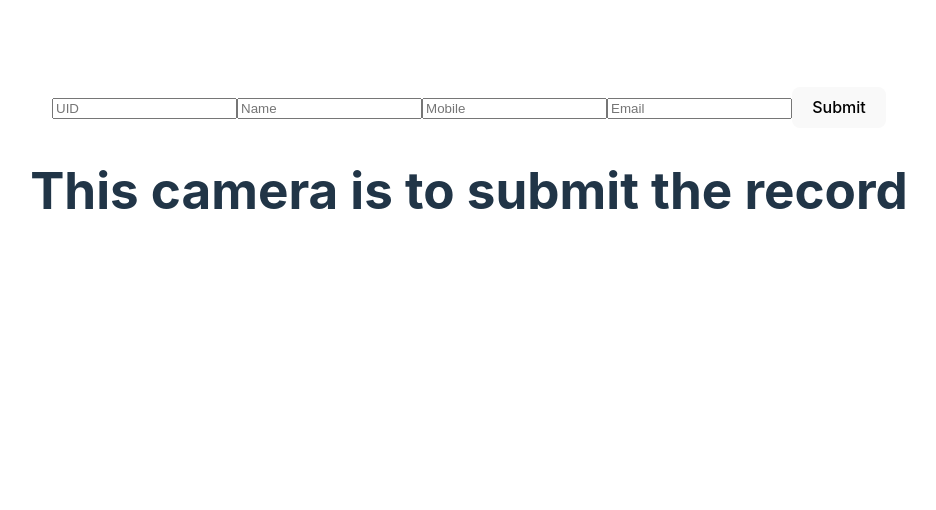
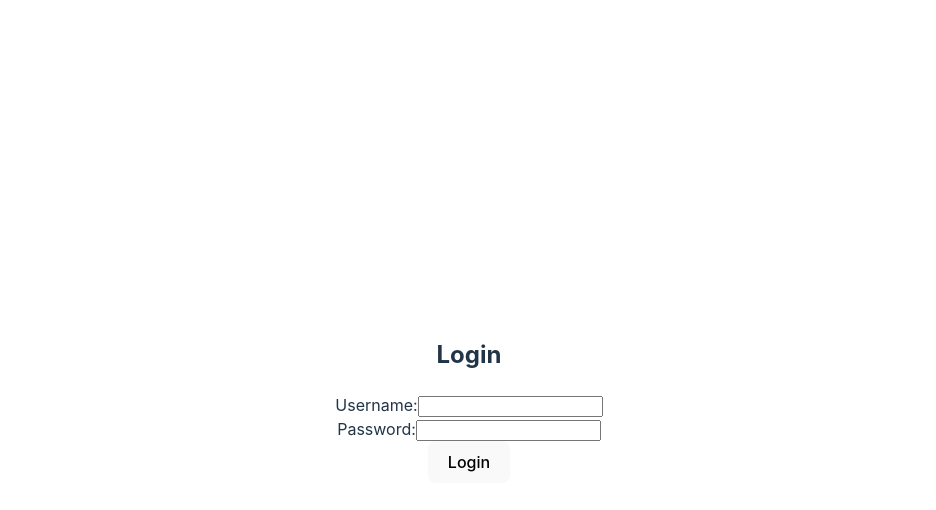
Before and after one commit to rudrapatel51/Orientation-GU, a React (Vite) app: page /scan in a window 1280 px wide. Shown: the top 510 px of the page, without its empty margins (171-1107 px from the left). Built offline with nearby package versions, Linux system fonts and the light colour scheme; no server answers.

Commit message:
done with authentitication

```diff
--- a/package.json
+++ b/package.json
@@ -19,6 +19,7 @@
     "react-dom": "^18.3.1",
     "react-qr-reader": "^3.0.0-beta-1",
     "react-qr-scanner": "^1.0.0-alpha.11",
+    "react-router-dom": "^6.25.1",
     "react-webcam": "^7.2.0"
   },
   "devDependencies": {
--- a/src/App.jsx
+++ b/src/App.jsx
@@ -3,18 +3,22 @@ import reactLogo from './assets/react.svg'
 import viteLogo from '/vite.svg'
 import './App.css'
 import UserForm from './Components/UserForm'
-import CheckQR from './Components/CheckQR'
+import { BrowserRouter, Routes, Route } from "react-router-dom";
 import QRCodeScanner from './Components/QRCodeScanner'
+import NoPage from "./Components/NoPage"
+import Login from './Authentication/Login'
+import QrLogin from './Authentication/QrLogin'
 
 function App() {
-  const [count, setCount] = useState(0)
 
   return (
-    <>
-      <UserForm />
-      {/* <CheckQR /> */}
-      <QRCodeScanner />
-    </>
+    <BrowserRouter>
+      <Routes>
+        <Route index element={<QrLogin />} />
+        <Route path="scan" element={<Login />} />
+        <Route path="*" element={<NoPage />} />
+      </Routes>
+    </BrowserRouter>
   )
 }
 
--- /dev/null
+++ b/src/Authentication/Login.jsx
@@ -0,0 +1,73 @@
+import React, { useState, useEffect } from 'react';
+import QRCodeScanner from '../Components/QRCodeScanner';
+
+const Login = () => {
+    const validUsername = 'rudra';
+    const validPassword = 'rudra@123';
+    const tokenKey = 'heyydontseeme';
+
+    const [username, setUsername] = useState('');
+    const [password, setPassword] = useState('');
+    const [isLoggedIn, setIsLoggedIn] = useState(false);
+    const [error, setError] = useState('');
+
+    useEffect(() => {
+        const token = localStorage.getItem(tokenKey);
+        if (token) {
+            setIsLoggedIn(true);
+        }
+    }, []);
+
+    const handleSubmit = (event) => {
+        event.preventDefault();
+        if (username === validUsername && password === validPassword) {
+            localStorage.setItem(tokenKey, 'some-token-value');
+            setIsLoggedIn(true);
+            setError('');
+        } else {
+            setError('Invalid username or password');
+        }
+    };
+
+    const handleLogout = () => {
+        localStorage.removeItem(tokenKey);
+        setIsLoggedIn(false);
+    };
+
+    return (
+        <div className="login-container">
+            <h2>Login</h2>
+            {isLoggedIn ? (
+                <div>
+                    <QRCodeScanner />
+                    <button onClick={handleLogout}>Logout</button>
+                </div>
+            ) : (
+                <form onSubmit={handleSubmit}>
+                    <div>
+                        <label>Username:</label>
+                        <input
+                            type="text"
+                            value={username}
+                            onChange={(e) => setUsername(e.target.value)}
+                            required
+                        />
+                    </div>
+                    <div>
+                        <label>Password:</label>
+                        <input
+                            type="password"
+                            value={password}
+                            onChange={(e) => setPassword(e.target.value)}
+                            required
+                        />
+                    </div>
+                    <button type="submit">Login</button>
+                    {error && <p>{error}</p>}
+                </form>
+            )}
+        </div>
+    );
+};
+
+export default Login;
--- /dev/null
+++ b/src/Authentication/QrLogin.jsx
@@ -0,0 +1,73 @@
+import React, { useState, useEffect } from 'react';
+import UserForm from '../Components/UserForm';
+
+const QrLogin = () => {
+    const validUsername = 'rudra';
+    const validPassword = 'rudra@123';
+    const tokenKey = 'heyydontseeme';
+
+    const [username, setUsername] = useState('');
+    const [password, setPassword] = useState('');
+    const [isLoggedIn, setIsLoggedIn] = useState(false);
+    const [error, setError] = useState('');
+
+    useEffect(() => {
+        const token = localStorage.getItem(tokenKey);
+        if (token) {
+            setIsLoggedIn(true);
+        }
+    }, []);
+
+    const handleSubmit = (event) => {
+        event.preventDefault();
+        if (username === validUsername && password === validPassword) {
+            localStorage.setItem(tokenKey, 'some-token-value');
+            setIsLoggedIn(true);
+            setError('');
+        } else {
+            setError('Invalid username or password');
+        }
+    };
+
+    const handleLogout = () => {
+        localStorage.removeItem(tokenKey);
+        setIsLoggedIn(false);
+    };
+
+    return (
+        <div className="login-container">
+            <h2>Login</h2>
+            {isLoggedIn ? (
+                <div>
+                    <UserForm />
+                    <button onClick={handleLogout}>Logout</button>
+                </div>
+            ) : (
+                <form onSubmit={handleSubmit}>
+                    <div>
+                        <label>Username:</label>
+                        <input
+                            type="text"
+                            value={username}
+                            onChange={(e) => setUsername(e.target.value)}
+                            required
+                        />
+                    </div>
+                    <div>
+                        <label>Password:</label>
+                        <input
+                            type="password"
+                            value={password}
+                            onChange={(e) => setPassword(e.target.value)}
+                            required
+                        />
+                    </div>
+                    <button type="submit">Login</button>
+                    {error && <p>{error}</p>}
+                </form>
+            )}
+        </div>
+    );
+};
+
+export default QrLogin;
--- /dev/null
+++ b/src/Components/NoPage.jsx
@@ -0,0 +1,12 @@
+import React from 'react'
+
+const NoPage = () => {
+    return (
+        <div>
+            No Page Here Go to Home
+            <a href='/'>Home</a>
+        </div>
+    )
+}
+
+export default NoPage
--- a/src/Components/QRCodeScanner.jsx
+++ b/src/Components/QRCodeScanner.jsx
@@ -63,8 +63,8 @@ const QRCodeScanner = () => {
                     const existingEntry = sheetData.find(entry => entry.mobile === qrData.mobile);
 
                     if (existingEntry) {
-                        // If the record exists, show an error message
                         setStatus('Error: User already registered.');
+                        alert("User Already Exits");
                     } else {
                         // If the record does not exist, add a new record
                         await axios.post('https://sheetdb.io/api/v1/3y58wwz9jpmgy', {
--- a/src/Components/UserForm.jsx
+++ b/src/Components/UserForm.jsx
@@ -1,5 +1,4 @@
 import React, { useState, useRef } from 'react';
-import axios from 'axios';
 import QRCode from 'qrcode.react';
 
 const UserForm = () => {
@@ -11,7 +10,7 @@ const UserForm = () => {
     const [error, setError] = useState('');
     const qrCodeRef = useRef(null);
 
-    const handleSubmit = async (e) => {
+    const handleSubmit = (e) => {
         e.preventDefault();
         setError('');
 
@@ -29,35 +28,11 @@ const UserForm = () => {
             return;
         }
 
-        // QR data to be sent
+        // QR data to be generated
         const qrDataObject = { uid, name, mobile, email };
         setQrData(qrDataObject);
+    };
 
-        try {
-            const apiUrl = 'https://sheetdb.io/api/v1/3y58wwz9jpmgy';
-            const response = await axios.post(apiUrl, {
-                uid,
-                name,
-                mobile,
-                email,
-            });
-
-            console.log(response.data);
-
-            if (response.status === 200 && response.data && response.data.created) {
-                const createdData = response.data.created[0];
-                if (createdData && createdData.id) {
-                    const uniqueId = createdData.id;
-                    setQrData({ ...qrDataObject, uniqueId });
-                } else {
-                    setError('Response data is missing expected fields.');
-                }
-            }
-        } catch (err) {
-            console.error(err);
-            setError(`Error occurred: ${err.response ? err.response.data : err.message}`);
-        }
-    };
     const downloadQRCode = () => {
         if (qrCodeRef.current) {
             const canvas = qrCodeRef.current.querySelector('canvas');
```
Also changed, not shown: 1 other file (tests, documents, lock files or other folders).
